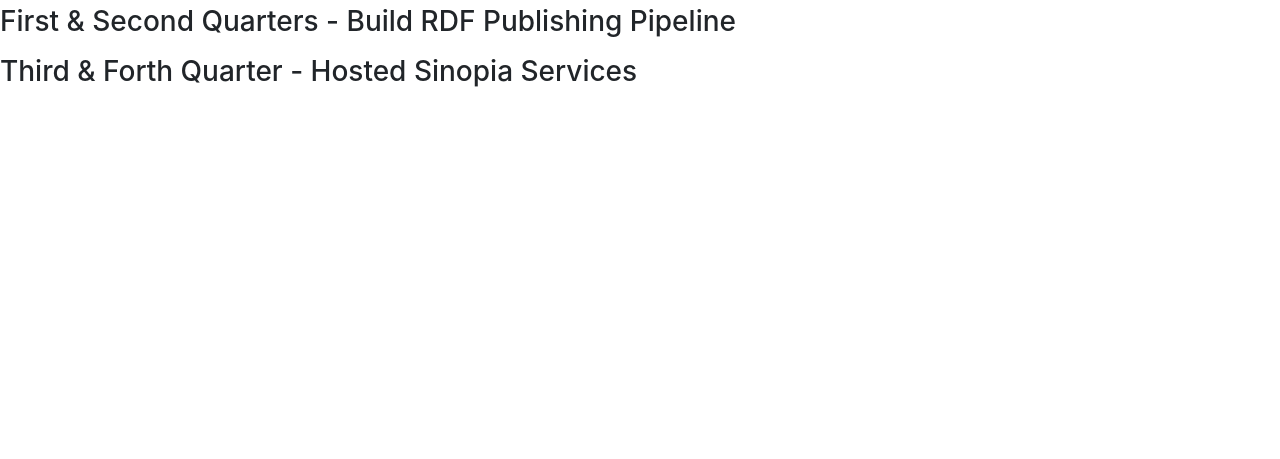
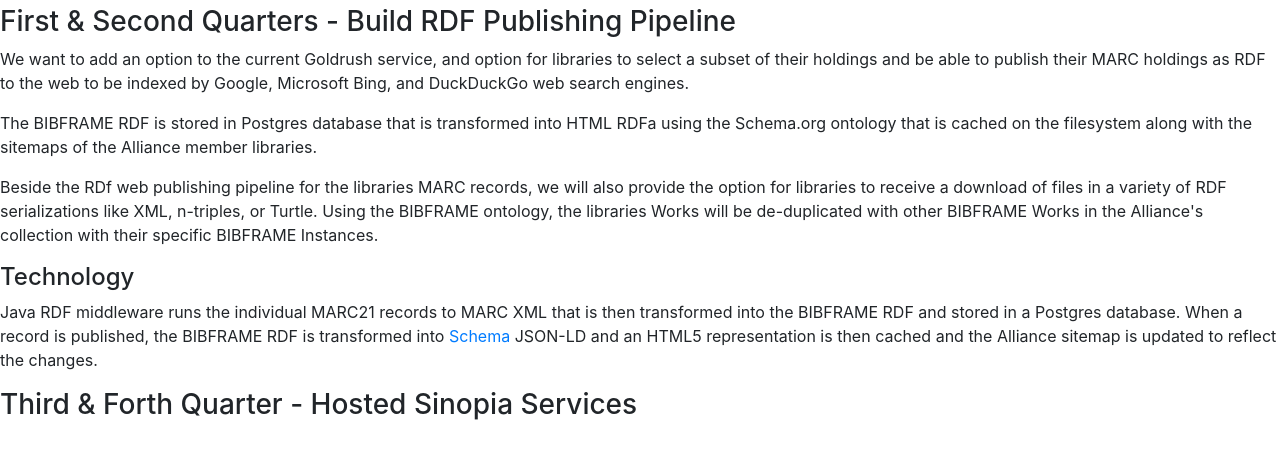
Before and after one commit to KnowledgeLinks/alliance-2020, a plain HTML site: page index.html in a window 1280 px wide. Shown: the part 97-556 px from the top of the page. Drawn offline with nearby package versions, Linux system fonts and the light colour scheme.

Commit message:
Updated text

```diff
--- a/index.html
+++ b/index.html
@@ -15,7 +15,30 @@
     <h1>Goldrush Bibcat 2020</h1>
     <h3>First &amp; Second Quarters - Build RDF Publishing Pipeline</h3>
     <p>
-
+      We want to add an option to the current Goldrush service, and option
+      for libraries to select a subset of their holdings and be able to
+      publish their MARC holdings as RDF to the web to be indexed by
+      Google, Microsoft Bing, and DuckDuckGo web search engines.
+    </p>
+    <p>
+      The BIBFRAME RDF is stored in Postgres database that is transformed
+      into HTML RDFa using the Schema.org ontology that is cached on the
+      filesystem along with the sitemaps of the Alliance member libraries.
+    </p>
+    <p>
+      Beside the RDf web publishing pipeline for the libraries MARC records,
+      we will also provide the option for libraries to receive a download of
+      files in a variety of RDF serializations like XML, n-triples, or
+      Turtle. Using the BIBFRAME ontology, the libraries Works will be
+      de-duplicated with other BIBFRAME Works in the Alliance's collection
+      with their specific BIBFRAME Instances.
+    </p>
+    <h4>Technology</h4>
+    <p>Java RDF middleware runs the individual MARC21 records to MARC XML that is then
+       transformed into the BIBFRAME RDF and stored in a Postgres database.
+       When a record is published, the BIBFRAME RDF is transformed into
+       <a href="https://schema.org/">Schema</a> JSON-LD and an HTML5 representation is then
+       cached and the Alliance sitemap is updated to reflect the changes.
     </p>
     <h3>Third &amp; Forth Quarter - Hosted Sinopia Services</h3>
     <p>
```
